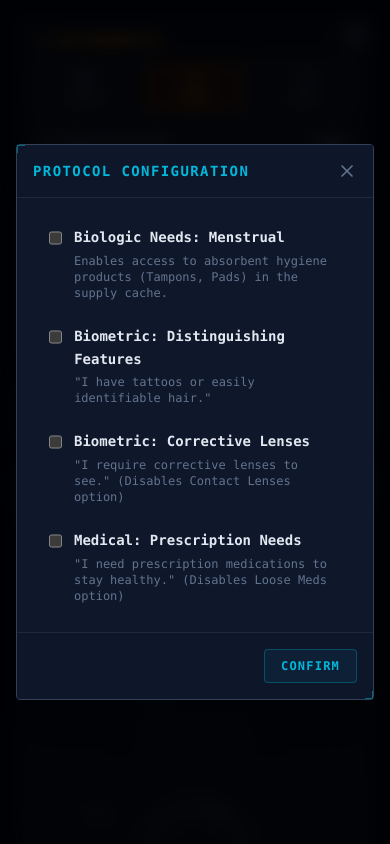
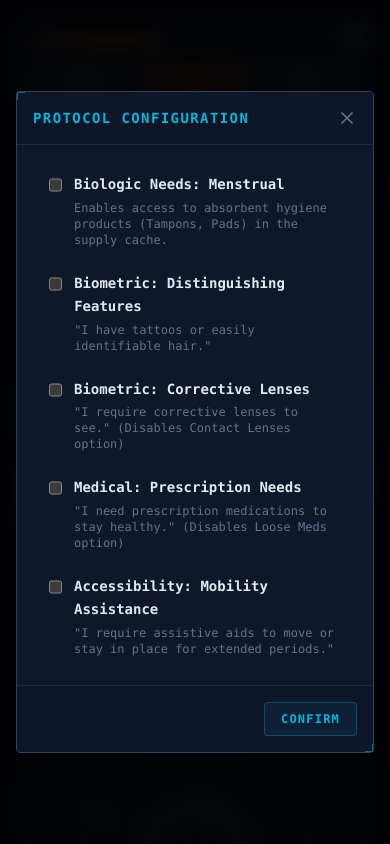
Before and after one commit to civil-safety-sims/assembly-required, a React (Vite) app in the folder cyberpunk-dossier/: page / in a window 390 px wide. Both pictures are taken after a click on the button 355 px from the left and 35 px from the top of the page. Shown: the top 844 px of the page. Built offline with nearby package versions, Linux system fonts and the light colour scheme.

Commit message:
Adds mobility settings

```diff
--- a/cyberpunk-dossier/src/App.tsx
+++ b/cyberpunk-dossier/src/App.tsx
@@ -67,6 +67,7 @@ const DEFAULT_SETTINGS = {
   hasIdentifiableFeatures: false,
   requiresCorrectiveLenses: false,
   requiresPrescriptionMeds: false,
+  requiresMobilityAid: false,
 };
 
 function App() {
--- a/cyberpunk-dossier/src/components/SettingsModal.tsx
+++ b/cyberpunk-dossier/src/components/SettingsModal.tsx
@@ -5,6 +5,7 @@ interface UserSettings {
     hasIdentifiableFeatures: boolean;
     requiresCorrectiveLenses: boolean;
     requiresPrescriptionMeds: boolean;
+    requiresMobilityAid: boolean;
 }
 
 interface SettingsModalProps {
@@ -112,6 +113,25 @@ export const SettingsModal = ({ isOpen, onClose, settings, onUpdateSettings }: S
                                 </span>
                             </label>
                         </div>
+
+                        <div className="flex items-start gap-3 group px-2 py-1 rounded hover:bg-slate-800/50 transition-colors">
+                            <input
+                                type="checkbox"
+                                id="mobility-aid"
+                                checked={settings.requiresMobilityAid}
+                                onChange={(e) => onUpdateSettings({
+                                    ...settings,
+                                    requiresMobilityAid: e.target.checked
+                                })}
+                                className="mt-1 w-4 h-4 rounded border-slate-600 bg-slate-800 text-cyan-500 focus:ring-offset-slate-900 focus:ring-cyan-500/50"
+                            />
+                            <label htmlFor="mobility-aid" className="text-sm text-slate-300 leading-relaxed cursor-pointer select-none">
+                                <span className="font-bold text-slate-200 block">Accessibility: Mobility Assistance</span>
+                                <span className="text-xs text-slate-500 block mt-1">
+                                    "I require assistive aids to move or stay in place for extended periods."
+                                </span>
+                            </label>
+                        </div>
                     </div>
                 </div>
 
--- a/cyberpunk-dossier/src/data/gameData.ts
+++ b/cyberpunk-dossier/src/data/gameData.ts
@@ -10,6 +10,7 @@ export interface SafetyItemAttributes {
     isSignalBlocking: boolean;
     isAnonymous: boolean;
     hasEncryptedComms: boolean;
+    providesOfflineNav: boolean;
 }
 
 export interface SafetyItem {
@@ -33,6 +34,7 @@ const DEFAULT_ATTRIBUTES: SafetyItemAttributes = {
     isSignalBlocking: false,
     isAnonymous: false,
     hasEncryptedComms: false,
+    providesOfflineNav: false,
 };
 
 export const AVAILABLE_ITEMS: SafetyItem[] = [
@@ -145,6 +147,7 @@ export const AVAILABLE_ITEMS: SafetyItem[] = [
         sourceName: 'EFF Surveillance Self-Defense',
         attributes: {
             ...DEFAULT_ATTRIBUTES,
+            providesOfflineNav: true,
         },
         tags: ['nav'],
     },
--- a/cyberpunk-dossier/src/logic/simulationEngine.ts
+++ b/cyberpunk-dossier/src/logic/simulationEngine.ts
@@ -174,6 +174,20 @@ export const runSimulation = (
         });
     }
 
+    // 10. Positive: Offline Navigation (Paper Map)
+    const offlineNavItems = equippedItems.filter(item => item.attributes.providesOfflineNav);
+    if (offlineNavItems.length > 0) {
+        score += 10;
+        offlineNavItems.forEach(item => {
+            feedback.push({
+                message: `DIGITAL RESILIENCE: ${item.name} ensures you can navigate if cell towers go down or phones are confiscated. (+10 PTS)`,
+                sourceUrl: item.sourceUrl,
+                sourceName: item.sourceName,
+                severity: 'success'
+            });
+        });
+    }
+
     // Clamp score
     score = Math.min(100, Math.max(0, score));
 
```
Also changed, not shown: 1 other file (tests, documents, lock files or other folders).
